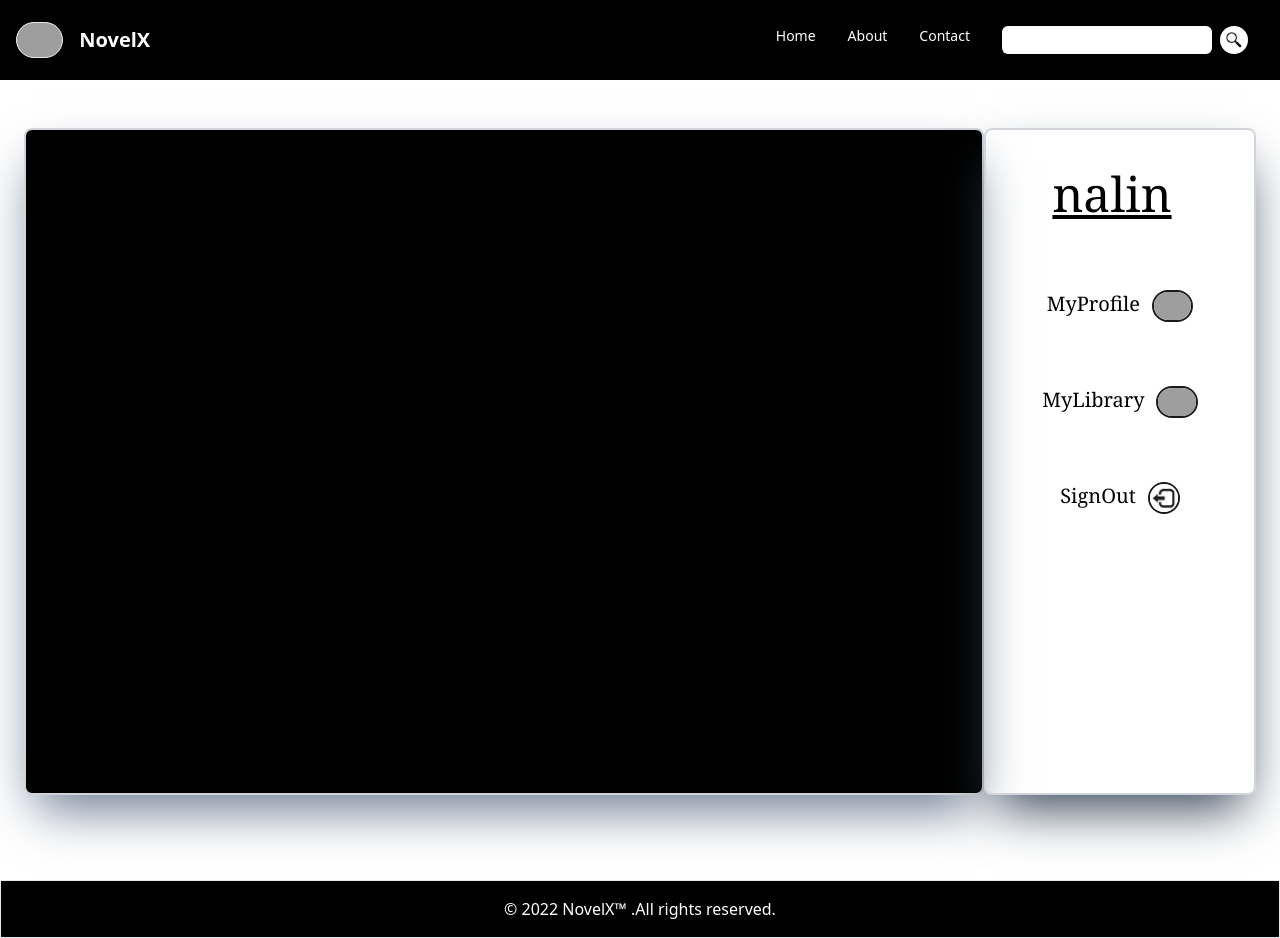
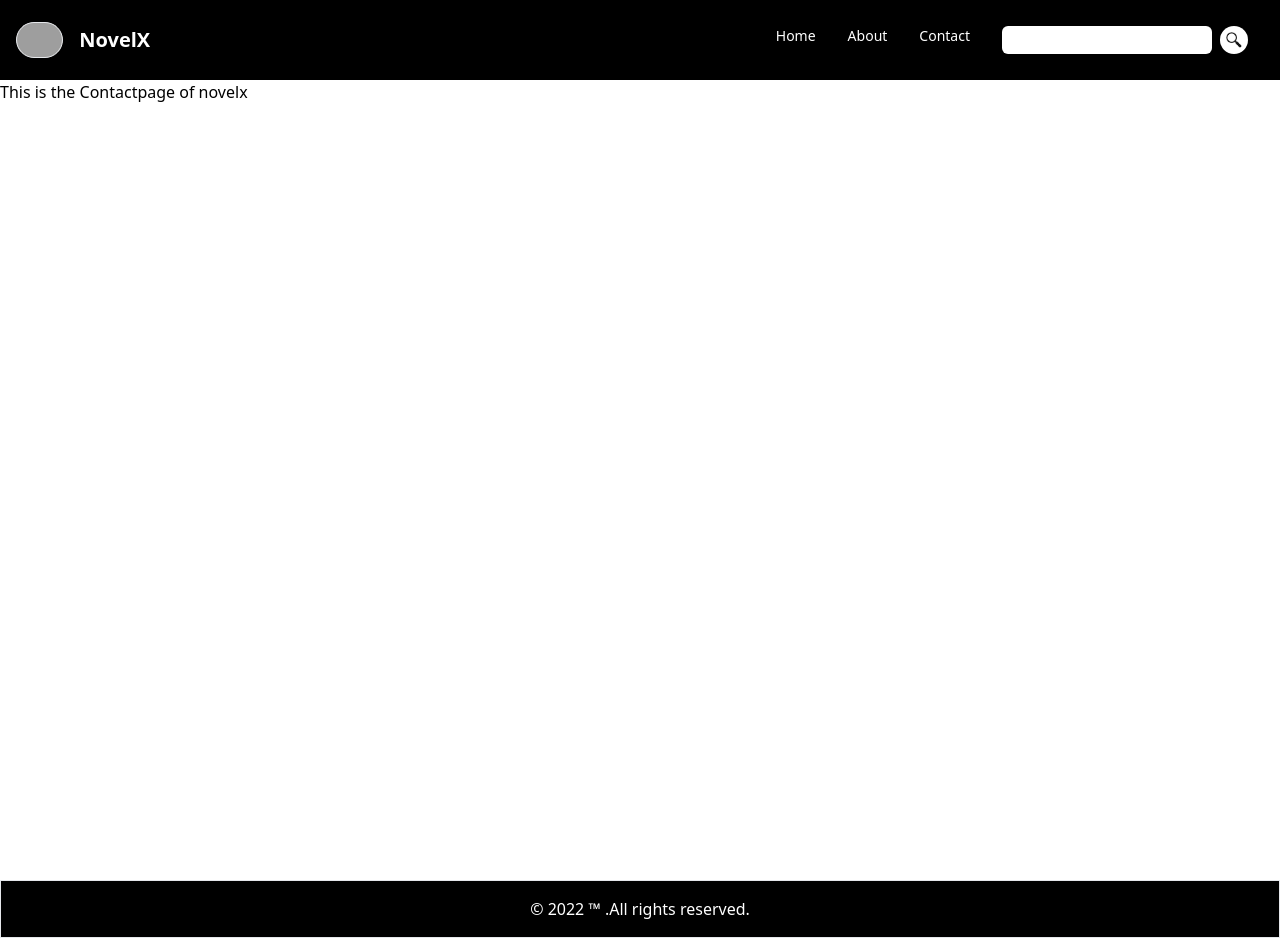
Before and after one commit to nalin243/novelX-client, a React (Create React App) app in the folder client/: page /contact in a window 1280 px wide. Built offline with nearby package versions, Linux system fonts and the light colour scheme; grey boxes are pictures that could not be loaded.

Commit message:
Added BrowserRouter and implemented it in the app

```diff
--- a/client/package.json
+++ b/client/package.json
@@ -11,6 +11,7 @@
   "license": "ISC",
   "dependencies": {
     "autoprefixer": "^10.4.8",
+    "axios": "^0.27.2",
     "flowbite": "^1.5.3",
     "flowbite-react": "^0.1.10",
     "framer-motion": "^7.2.1",
--- a/client/src/components/App.js
+++ b/client/src/components/App.js
@@ -1,29 +1,19 @@
-import Navbar from './Navbar'
-import Footer from './Footer'
+import About from "./routeComponents/About"
+import Contact from "./routeComponents/Contact"
 
-import ProfileNavigationCard from './ProfileNavigationCard'
-import LeftCard from './LeftCard'
+import Home from "./Home"
 
-import {useState} from "react"
-import {motion} from 'framer-motion'
+import {Route,Routes} from "react-router-dom"
 
 function App(props){
 
-	//useState here is a hook meaning it let's us 'hook' into special react features
-
-	const [displayItem,updateDisplayItem] = useState("")
-	const [searchResult,updateSearchResult] = useState("")
-
-	const[leftCardAnimation,updateLeftCardAnimation] = useState("")
-
 	return (
 		<div class="flex flex-wrap flex-col min-h-screen min-w-screen justify-center">
-			<Navbar updateLeftCardAnimation={updateLeftCardAnimation} updateSearchResult={updateSearchResult} updateDisplay={updateDisplayItem} name={props.name}/>
-			<div class="flex flex-row mt-auto mb-auto h-screen">
-				<LeftCard leftCardAnimation={leftCardAnimation} updateLeftCardAnimation={updateLeftCardAnimation} searchResult={searchResult} display={displayItem}/>
-				<ProfileNavigationCard  updateLeftCardAnimation={updateLeftCardAnimation} updateDisplay={updateDisplayItem} username={"nalin"}/>
-			</div>
-			<Footer name={props.name}/>
+			<Routes>
+				<Route path="/" element={<Home name={props.name}/>}/>
+				<Route path="about" element={<About name={props.name}/>}/>
+				<Route path="contact" element={<Contact name={props.name}/>}/>
+			</Routes>
 		</div>
 	)
 }
--- /dev/null
+++ b/client/src/components/Home.js
@@ -0,0 +1,30 @@
+import Navbar from './Navbar'
+import Footer from './Footer'
+
+import ProfileNavigationCard from './ProfileNavigationCard'
+import LeftCard from './LeftCard'
+
+import {useState,useEffect} from "react"
+import {motion} from 'framer-motion'
+
+function Home(props){
+
+	const [displayItem,updateDisplayItem] = useState("")
+	const [searchResult,updateSearchResult] = useState("")
+
+	const[leftCardAnimation,updateLeftCardAnimation] = useState("")
+
+	return (
+
+		<div>
+		<Navbar location={"home"}updateLeftCardAnimation={updateLeftCardAnimation} updateSearchResult={updateSearchResult} updateDisplay={updateDisplayItem} name={props.name}/>
+			<div class="flex flex-row mt-auto mb-auto h-screen">
+				<LeftCard leftCardAnimation={leftCardAnimation} updateLeftCardAnimation={updateLeftCardAnimation} searchResult={searchResult} display={displayItem}/>
+				<ProfileNavigationCard  updateLeftCardAnimation={updateLeftCardAnimation} updateDisplay={updateDisplayItem} username={"nalin"}/>
+			</div>
+			<Footer name={props.name}/>
+		</div>
+		)
+}
+
+export default Home
--- a/client/src/components/LeftCard.js
+++ b/client/src/components/LeftCard.js
@@ -1,3 +1,6 @@
+
+import axios from "axios"
+import {useEffect} from "react"
 
 import Library from './LeftCardChildComponents/Library'
 import MyProfile from './LeftCardChildComponents/MyProfile'
--- a/client/src/components/LeftCardChildComponents/LibraryChildComponents/Modals/LibraryModal.js
+++ b/client/src/components/LeftCardChildComponents/LibraryChildComponents/Modals/LibraryModal.js
@@ -1,4 +1,21 @@
+
+import {useEffect} from "react"
+import axios from "axios"
+
 function LibraryModal(props) {
+
+	function handleUpdate(){
+		axios.post("http://localhost:3001/api/post",{
+			content: document.querySelector("#libmodalname").value
+		},{
+			headers:{
+				"Access-Control-Allow-Origin":"*"
+			}
+		}).then((response)=>{
+			console.log(response)
+		})
+	}
+
 	return (
 		<div onMouseLeave={()=>props.updateAnimation("")} class="flex flex-col w-full h-full p-2 opacity-full bg-white rounded-lg">
 		    <div onClick={()=>{
@@ -8,8 +25,8 @@ function LibraryModal(props) {
 		        <img class="hover:h-6 hover:w-6 h-5 w-5 ml-20 rounded-full border-2 border-slate-900 p-1" src="https://www.freeiconspng.com/thumbs/close-icon/close-icon-47.png"/>
 		    </div>
 		    <label class="block hover:cursor-pointer hover:underline ml-auto mr-auto font-bold font-sans mt-4">Update Book</label>
-		    <input placeholder="Change name" class="block border-2 overflow-x-scroll overflow-y-scroll border-slate-900 text-black bg-white hover:cursor-pointer ml-auto mr-auto bg-black rounded-lg mt-3 h-1/6 w-11/12"/>
-		    <button class="font-bold hover:translate-y-1  basis-1/12 w-1/2 ml-auto mr-auto bg-green-500 px-3 py-1 rounded-lg mt-7">Update</button>
+		    <input id="libmodalname" placeholder="Change name" class="block border-2 overflow-x-scroll overflow-y-scroll border-slate-900 text-black bg-white hover:cursor-pointer ml-auto mr-auto bg-black rounded-lg mt-3 h-1/6 w-11/12"/>
+		    <button onClick={handleUpdate} class="font-bold hover:translate-y-1  basis-1/12 w-1/2 ml-auto mr-auto bg-green-500 px-3 py-1 rounded-lg mt-7">Update</button>
 		    <button class="font-bold hover:translate-y-1  basis-1/12 w-1/2 ml-auto mr-auto bg-red-500 px-3 py-1 rounded-lg mt-2">Delete</button>
 		</div>
 		)
--- a/client/src/components/ProfileInfoCardChildComponents/ProfileNavigationListItem.js
+++ b/client/src/components/ProfileInfoCardChildComponents/ProfileNavigationListItem.js
@@ -1,5 +1,7 @@
 import {motion} from "framer-motion"
-import {useState} from "react"
+import {useState,useEffect} from "react"
+
+import axios from "axios"
 
 function ProfileNavigationListItem(props){
 
--- /dev/null
+++ b/client/src/components/routeComponents/About.js
@@ -0,0 +1,17 @@
+import Navbar from "../Navbar"
+import Footer from "../Footer"
+
+function About(props){
+
+	return (
+		<div>
+			<Navbar location="about" name={props.name}/>
+			<div class="flex flex-row mt-auto mb-auto h-screen">
+				<h1>This is the aboutpage of novelx</h1>
+			</div>
+			<Footer />
+		</div>
+		)
+}
+
+export default About
--- /dev/null
+++ b/client/src/components/routeComponents/Contact.js
@@ -0,0 +1,17 @@
+import Navbar from "../Navbar"
+import Footer from "../Footer"
+
+function Contact(props){
+
+	return (
+		<div>
+			<Navbar location="Contact" name={props.name}/>
+			<div class="flex flex-row mt-auto mb-auto h-screen">
+				<h1>This is the Contactpage of novelx</h1>
+			</div>
+			<Footer />
+		</div>
+		)
+}
+
+export default Contact
--- a/client/src/index.js
+++ b/client/src/index.js
@@ -1,8 +1,17 @@
+
+//STARTED ON 31st AUGUST
+
 import React from 'react'
 import ReactDOM from 'react-dom/client'
 import App from './components/App'
 
+import {BrowserRouter} from "react-router-dom"
+
 
 const root = ReactDOM.createRoot(document.getElementById("root"))
 
-root.render(<App name="NovelX"/>)
+root.render(
+	<BrowserRouter>
+		<App name="NovelX"/>
+	</BrowserRouter>
+	)
```
Also changed, not shown: client/src/components/Navbar.js (line endings or trailing spaces), 1 other file (tests, documents, lock files or other folders).
